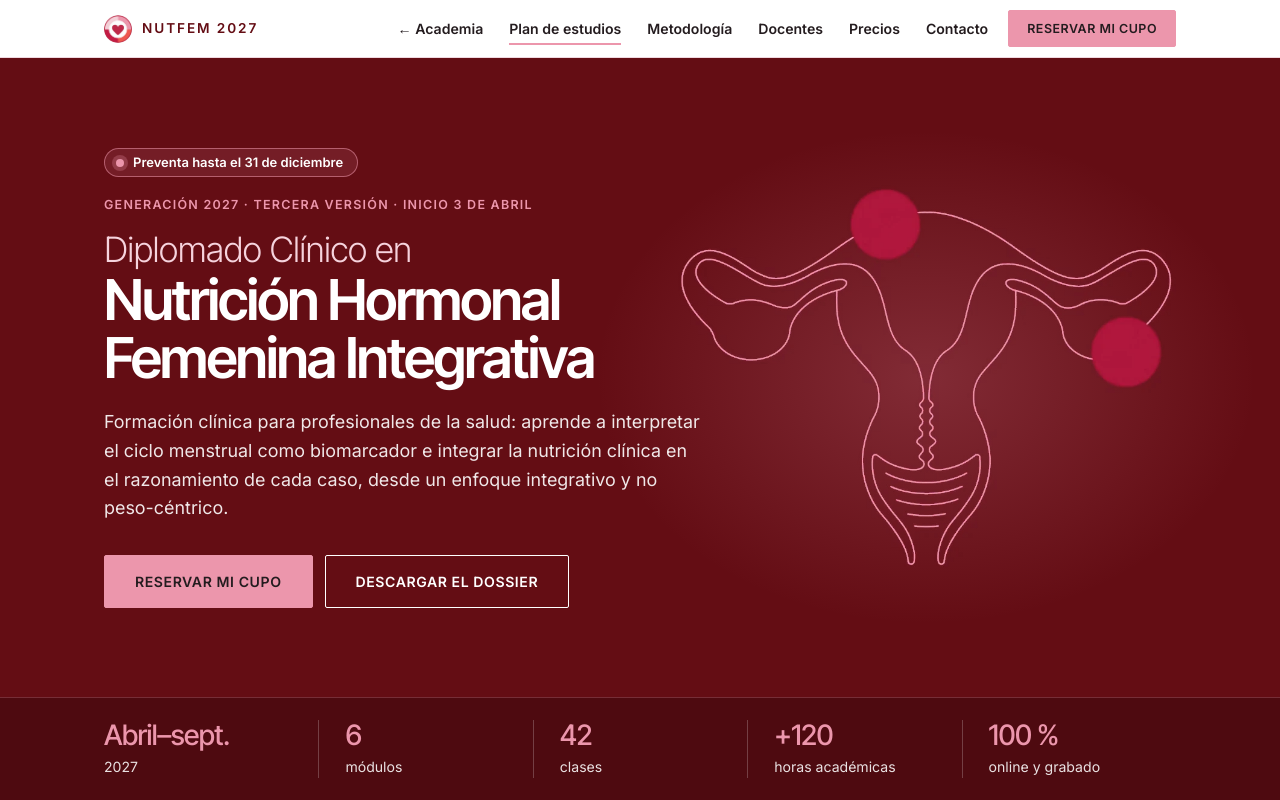
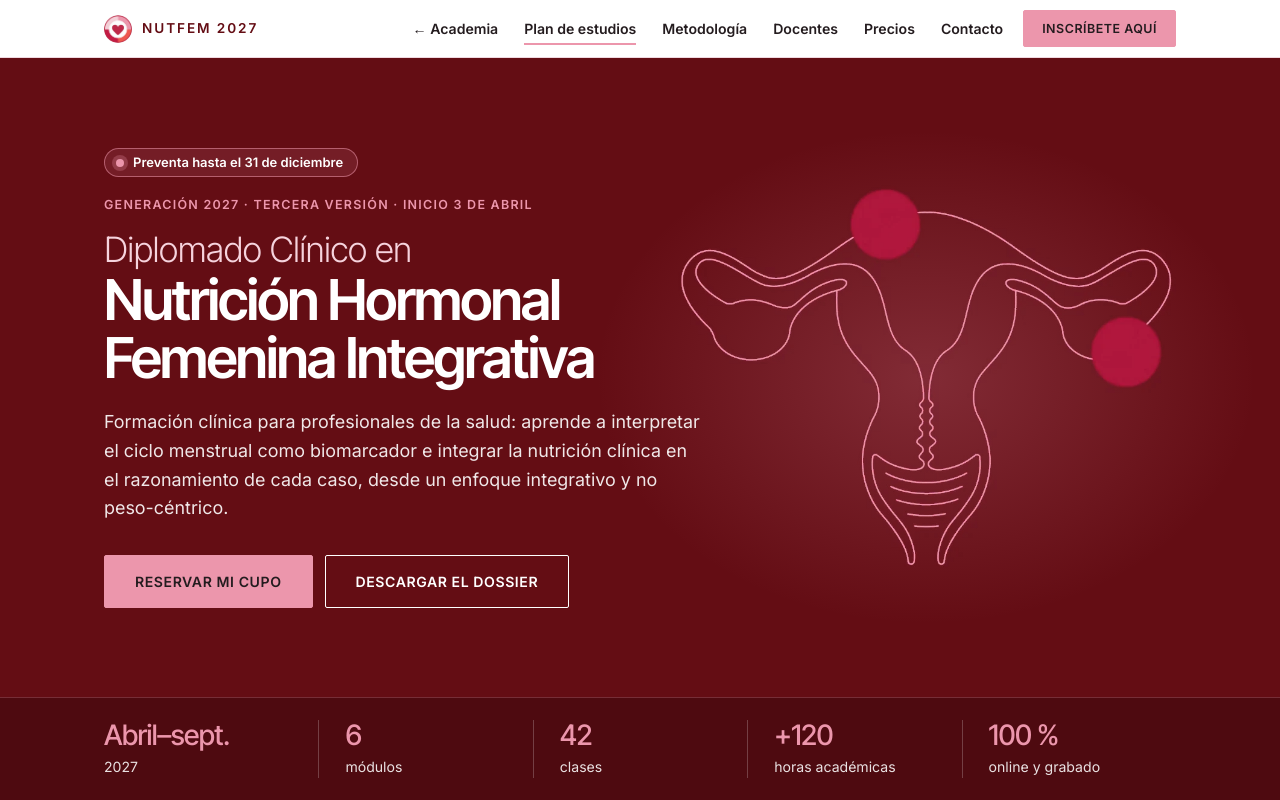
Before and after one commit to NUTFEMacademia/academia-nutfem, a plain HTML site: page diplomado.html in a window 1280 px wide. Shown: the top 800 px of the page. Drawn offline with Linux system fonts and the light colour scheme.

Commit message:
Botón fijo del Diplomado: «Inscríbete aquí»
Co-Authored-By: Claude Opus 5.5 <noreply@anthropic.com>
Claude-Session: https://claude.ai/code/session_01KtuHfvi3BUJBE1MWiZDu5h

```diff
--- a/diplomado.html
+++ b/diplomado.html
@@ -1096,7 +1096,7 @@ html.rg-on,html.rg-on body{overflow:hidden}
 <li><a href="#precios">Precios</a></li>
 <li><a href="https://contacto-nutfem.subscribepage.io/" target="_blank" rel="noopener">Contacto</a></li>
 </ul>
-<a class="btn" href="https://encuadrado.com/s/consulta-marcela-paz-calderon/diplomado-nutfem-2027/" data-reserva>RESERVAR<span class="nb-x"> MI CUPO</span></a></div></nav>
+<a class="btn" href="https://encuadrado.com/s/consulta-marcela-paz-calderon/diplomado-nutfem-2027/" data-reserva>INSCRÍBETE<span class="nb-x"> AQUÍ</span></a></div></nav>
 
 <header class="hx hx-a" id="inicio"><div class="w hx-g"><div class="hx-t"><p class="hx-b"><span></span>Preventa hasta el 31 de diciembre</p><p class="hx-k">Generación 2027 · Tercera versión · Inicio 3 de abril</p><h1><span class="l">Diplomado Clínico en</span> Nutrición Hormonal Femenina Integrativa</h1><p class="lead">Formación clínica para profesionales de la salud: aprende a interpretar el ciclo menstrual como biomarcador e integrar la nutrición clínica en el razonamiento de cada caso, desde un enfoque integrativo y no peso-céntrico.</p><div class="row"><a class="btn" href="https://encuadrado.com/s/consulta-marcela-paz-calderon/diplomado-nutfem-2027/" data-reserva>RESERVAR MI CUPO</a><a class="btn o" href="https://dossier-nutfem2027.subscribepage.io/" target="_blank" rel="noopener">DESCARGAR EL DOSSIER</a></div></div>
 <div class="hx-v" aria-hidden="true"><img class="hx-u" src="img/dip-13309d03.webp" alt=""></div></div>
```
